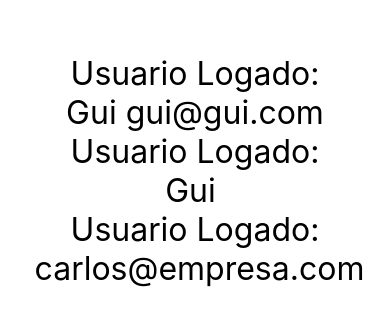
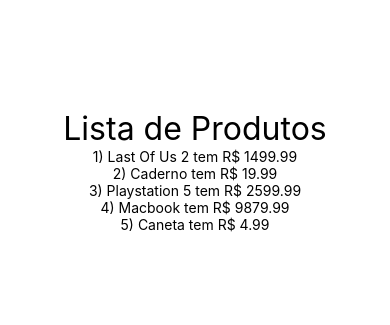
Before and after one commit to Railson25/react-native-exercicios, a React Native app in the folder exercicios/: screen / in a window 390 px wide. Shown: the part 251-576 px from the top of the page. Built offline with nearby package versions, Linux system fonts and the light colour scheme.

Commit message:
Renderizando Lista

```diff
--- a/exercicios/src/App.js
+++ b/exercicios/src/App.js
@@ -1,7 +1,8 @@
 import React from 'react'
 import { StyleSheet, SafeAreaView } from 'react-native'
+import ListaProdutos from './components/produtos/ListaProdutos'
 
-import UsuarioLogado from './components/UsuarioLogado'
+// import UsuarioLogado from './components/UsuarioLogado'
 
 // import Primeiro from './components/Primeiro'
 // import Comp, { Comp1, Comp2 } from './components/Multi'
@@ -20,11 +21,12 @@
 
 export default () => (
     <SafeAreaView style={style.App}>
+        <ListaProdutos />
+        {/* <Botao />
         <UsuarioLogado usuario={ {nome: 'Gui', email:'gui@gui.com'} } />
         <UsuarioLogado usuario={ {nome: 'Gui', email:''} } />
         <UsuarioLogado usuario={ {nome: '', email:'carlos@empresa.com'} } />
         <UsuarioLogado usuario={ null } />
-        {/* <Botao />
         <Pai>
             <Filho nome="Bia" sobrenome="Aruuda" />
             <Filho nome="Carlos" sobrenome="Aruuda" />
--- /dev/null
+++ b/exercicios/src/components/produtos/ListaProdutos.js
@@ -0,0 +1,25 @@
+import React from 'react'
+import { Text } from 'react-native'
+import Style from '../estilo'
+
+import Produtos from './Produtos'
+
+export default props => {
+
+    function obertLista() {
+        return Produtos.map(p => {
+            return (
+                <Text key={p.id}>
+                    {p.id}) {p.nome} tem R$ {p.preco}
+                </Text>
+            )
+        })
+    }
+
+    return (
+        <>
+            <Text style={Style.font}>Lista de Produtos</Text>
+             {obertLista()}
+        </>
+    )
+}
--- /dev/null
+++ b/exercicios/src/components/produtos/Produtos.js
@@ -0,0 +1,7 @@
+export default [
+    { id: 1, nome: 'Last Of Us 2', preco: 1499.99},
+    { id: 2, nome: 'Caderno', preco: 19.99},
+    { id: 3, nome: 'Playstation 5', preco: 2599.99},
+    { id: 4, nome: 'Macbook', preco: 9879.99},
+    { id: 5, nome: 'Caneta', preco: 4.99},
+]
```
